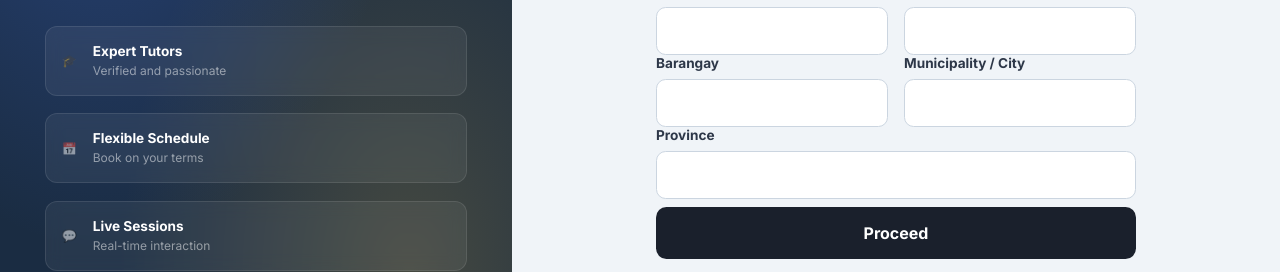
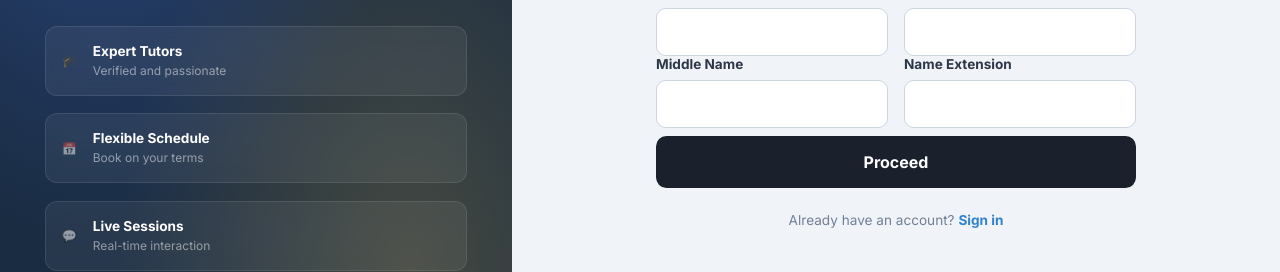
Before and after one commit to bryyyyz/TURO_APP, a Vue app in the folder frontend/: page /signup in a window 1280 px wide. Shown: the part 401-673 px from the top of the page. Built offline with nearby package versions, Linux system fonts and the light colour scheme; no server answers.

Commit message:
feat: remove location fields from signup — now set via map in profile

```diff
--- a/frontend/src/views/Signup.vue
+++ b/frontend/src/views/Signup.vue
@@ -100,21 +100,6 @@
               </div>
             </div>
 
-            <div class="grid-row">
-              <div class="field">
-                <label>Barangay</label>
-                <input type="text" v-model="form.barangay" required />
-              </div>
-              <div class="field">
-                <label>Municipality / City</label>
-                <input type="text" v-model="form.municipality" required />
-              </div>
-            </div>
-
-            <div class="field">
-              <label>Province</label>
-              <input type="text" v-model="form.province" required />
-            </div>
 
             <button type="button" class="btn-submit" @click="nextStep">
               Proceed
@@ -178,9 +163,6 @@ const form = reactive({
   lastName: '',
   middleName: '',
   nameExtension: '',
-  barangay: '',
-  municipality: '',
-  province: '',
   email: '',
   password: '',
   confirmPassword: ''
@@ -193,8 +175,8 @@ const features = [
 ];
 
 const nextStep = () => {
-  if (!form.firstName || !form.lastName || !form.barangay || !form.municipality || !form.province) {
-    showToast('Please fill in all required fields.', 'error');
+  if (!form.firstName || !form.lastName) {
+    showToast('Please fill in your first and last name.', 'error');
     return;
   }
   currentStep.value = 2;
@@ -222,9 +204,6 @@ const handleSignup = async () => {
           last_name: form.lastName,
           middle_name: form.middleName || '',
           name_extension: form.nameExtension || '',
-          barangay: form.barangay || '',
-          municipality: form.municipality || '',
-          province: form.province || '',
         },
       },
     });
@@ -254,9 +233,6 @@ const handleSignup = async () => {
             last_name: form.lastName,
             middle_name: form.middleName,
             name_extension: form.nameExtension,
-            barangay: form.barangay,
-            municipality: form.municipality,
-            province: form.province,
             role: selectedRole.value,
           });
         }
```
